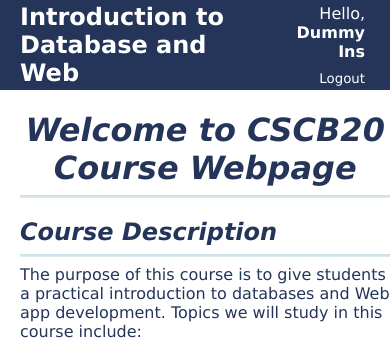
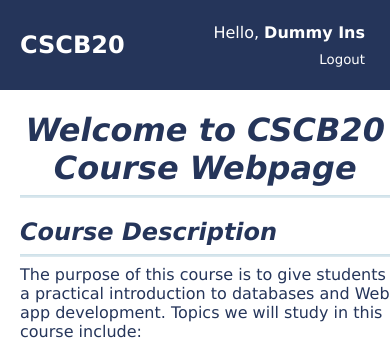
Before and after one commit to BobbyAdiSalim/Course-Website, a Flask app: page / in a window 390 px wide. Shown: the top 355 px of the page. Run offline with Flask 3, Linux system fonts and the light colour scheme; a user stored in the database is signed in.

Commit message:
mobile header

```diff
--- a/static/css/navbar.css
+++ b/static/css/navbar.css
@@ -42,7 +42,6 @@
     font-weight: 600;
     color: #FFFFFF;
     text-decoration: none;
-
 }
 
 .header-flex{
@@ -52,12 +51,11 @@
 }
 
 .header-flex-1{
-    flex: 7;
+    flex-grow: 1;
     padding-right: 40px;
 }
 
 .header-flex-2{
-    flex: 1;
     text-align: right;
     padding-right: 15px;
 }
@@ -107,8 +105,10 @@
         display: none;
         visibility: hidden;
         width: 0rem;
-    };
-
+    }
+    header .big-screen {
+        display: none;
+    }
 }
 
 @media (min-width:600px) and (max-width: 800px){
--- a/templates/home_template.html
+++ b/templates/home_template.html
@@ -22,8 +22,8 @@
 <body id="top">
   <header>
     <div class="header-flex">
-      <div class="header-flex-1 title"><a href="/" class="title">CSCB20: Introduction to Database and Web
-          Appplications</a></div>
+      <div class="header-flex-1 title"><a href="/" class="title">CSCB20<span class="big-screen">: Introduction to Database and Web
+          Appplications</span></a></div>
         <div class="header-flex-2">
 
           {% if "auth" in session %}
```
